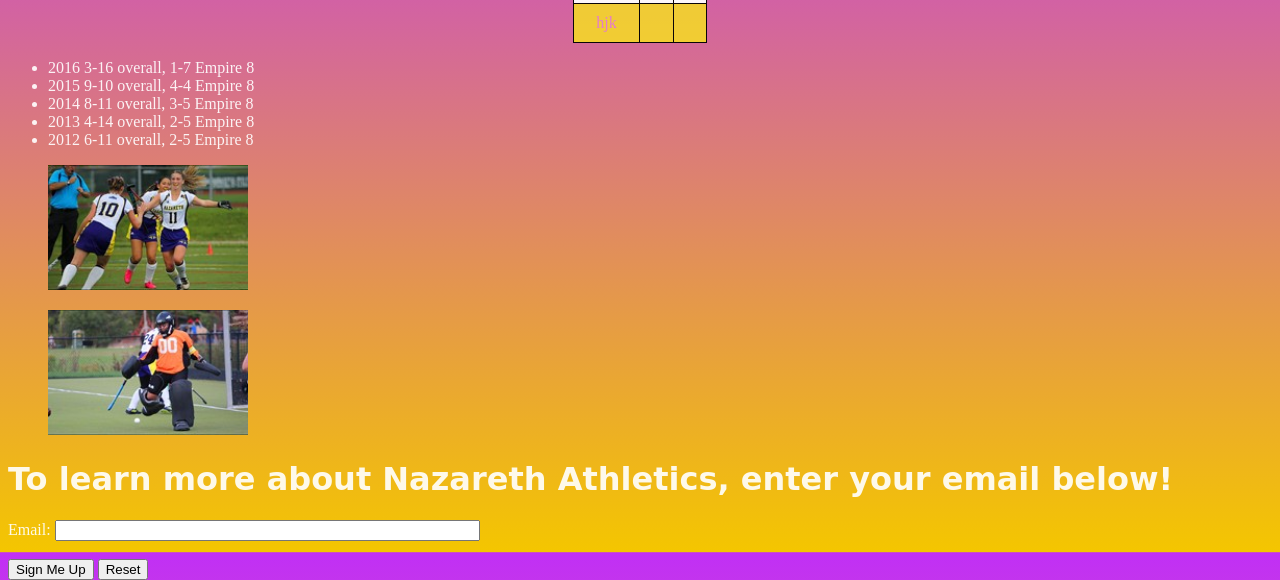
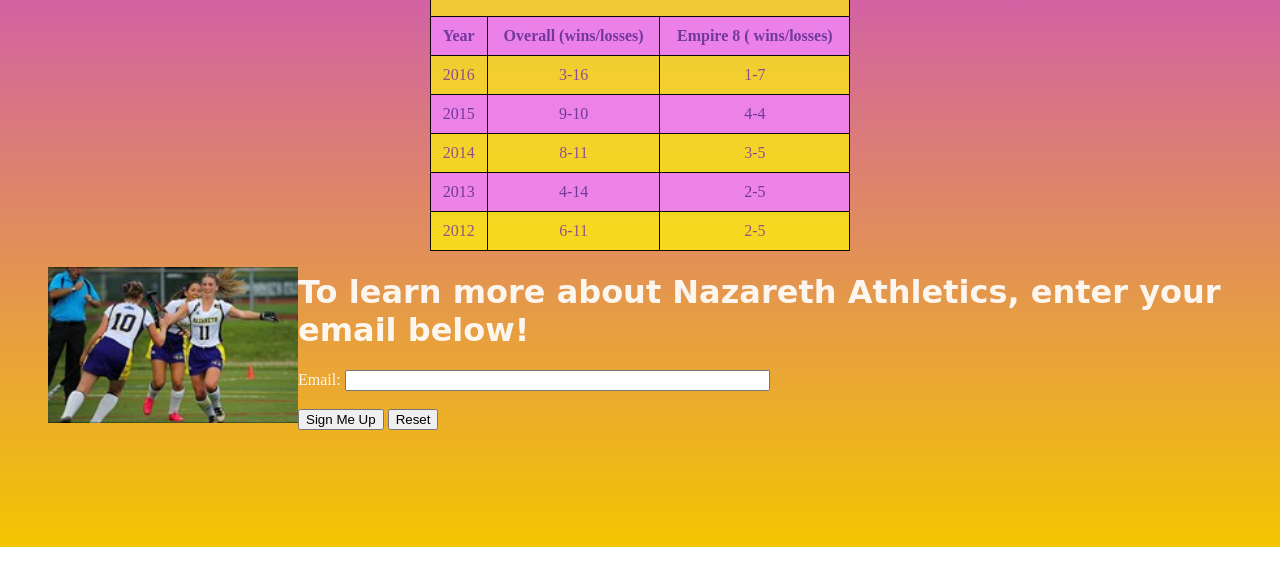
Before and after one commit to mball4/assignment4, a plain HTML site: page records.html in a window 1280 px wide. Shown: the part 277-857 px from the top of the page. After the commit the page ends 824 px from the top, so only its background shows below. Drawn offline with Linux system fonts and the light colour scheme; files that its build step writes are made by us from their sources.

Commit message:
initial commit

```diff
--- a/css/style.css
+++ b/css/style.css
@@ -4,6 +4,11 @@ body {
     background-position: center;
     color: rgba(255, 255, 255, 0.91);
     height: 100vh;
+}
+
+.headrecords {
+    font-family: cursive;
+    text-transform: lowercase;
 }
 
 th {
@@ -60,10 +65,14 @@ input#reset {
 
 }
 
+
 img {
     padding: 0px, 10px, 0px, 0px;
 }
 
+.celebrate {
+    float:left;
+}
 a {
     color: white;
     font-family: cursive;
--- a/records.html
+++ b/records.html
@@ -5,7 +5,7 @@
     <meta charset="utf-8">
     <title>Records</title>
     <link rel="stylesheet" href="style.css">
-    <h1> Records from the last 5 years</h1>
+
     <style>
         table,
         th,
@@ -14,27 +14,22 @@
             border-collapse: collapse;
             opacity: .95;
             margin: 0 auto;
-
-
         }
 
         th,
         td {
-            color: violet;
+            color: rebeccapurple;
             padding: 10px;
             text-align: center;
             width: auto;
-
-
         }
-
 
         th {
             background-color: violet;
         }
 
         tr:nth-child(even) {
-            background: #ffffff;
+            background: violet;
         }
 
         tr:nth-child(odd) {
@@ -42,63 +37,69 @@
             opacity: .7;
         }
     </style>
+
+
 </head>
 
 <body>
+
+    <figure>
+        <img class="goalie" src="images/goalie.jpg" alt="goalie" width="250">
+    </figure>
+
+
     <table>
         <tr>
             <td colspan="6">
-                <h1> Records </h1>
+                <h1> Records from the last 5 years</h1>
             </td>
 
         </tr>
         <tr>
-            <th></th>
-            <th></th>
-            <th></th>
+            <th>Year</th>
+            <th>Overall (wins/losses)</th>
+            <th>Empire 8 ( wins/losses)</th>
 
         </tr>
         <tr>
 
-            <td>hjk</td>
-            <td></td>
-            <td></td>
+            <td>2016</td>
+            <td>3-16</td>
+            <td>1-7</td>
 
         </tr>
         <tr>
 
-            <td>hjk</td>
-            <td></td>
-            <td></td>
+            <td>2015</td>
+            <td>9-10</td>
+            <td>4-4</td>
 
         </tr>
         <tr>
 
-            <td>hjk</td>
-            <td></td>
-            <td></td>
+            <td>2014</td>
+            <td>8-11</td>
+            <td>3-5</td>
 
         </tr>
+        <tr>
 
+            <td>2013</td>
+            <td>4-14</td>
+            <td>2-5</td>
+        </tr>
+        <tr>
+            <td>2012</td>
+            <td>6-11</td>
+            <td>2-5</td>
+        </tr>
     </table>
 
-    <ul>
-
-        <li>2016 3-16 overall, 1-7 Empire 8</li>
-        <li>2015 9-10 overall, 4-4 Empire 8</li>
-        <li>2014 8-11 overall, 3-5 Empire 8</li>
-        <li>2013 4-14 overall, 2-5 Empire 8</li>
-        <li>2012 6-11 overall, 2-5 Empire 8</li>
-
-    </ul>
-
-    <figure> <img class="celebrate" src="images/celebrate.jpg" alt="celebrate" width="200">
+    <figure> <img class="celebrate" src="images/celebrate.jpg" alt="celebrate" width="250">
 
     </figure>
 
-    <figure>
-        <img class="goalie" src="images/goalie.jpg" alt="goalie" width="200">
-    </figure>
+
     <form method="get">
         <h1 class="email"> To learn more about Nazareth Athletics, enter your email below!</h1>
         Email: <input type="text" size="50" name="email" id="email" maxlength="50">
```
Also changed, not shown: 1 other file.
